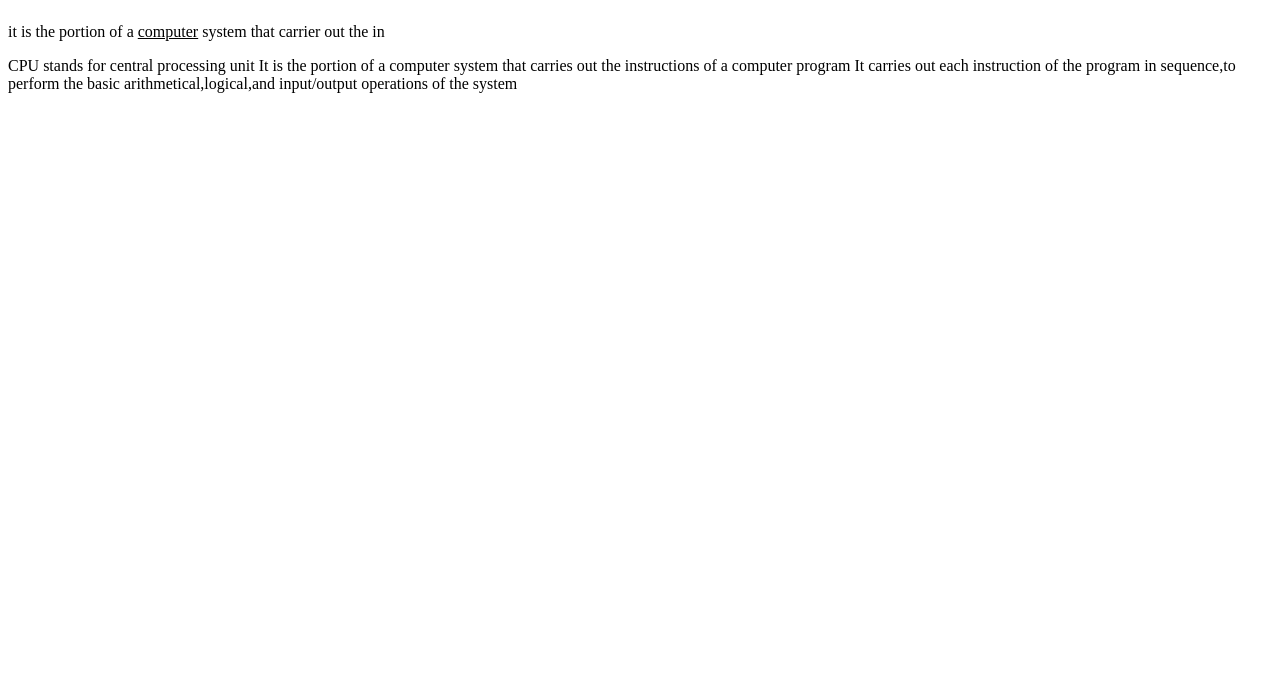
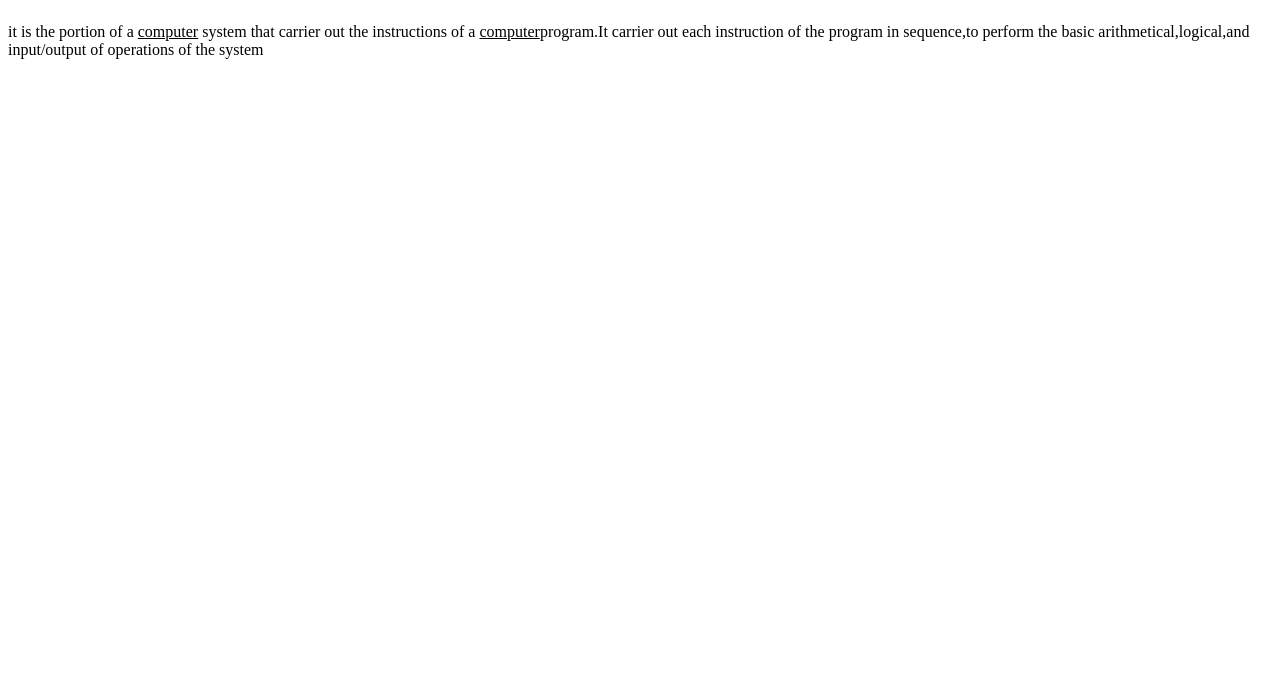
Before and after one commit to iamneo-production/adedeebadeeffeadaeccdfffebaeceaec, a website: page public/index.html in a window 1280 px wide. Shown: the part 122-800 px from the top of the page. Drawn offline with Linux system fonts and the light colour scheme.

Commit message:
Backup Commit

```diff
--- a/public/index.html
+++ b/public/index.html
@@ -10,9 +10,7 @@
 <body>
 <h1>CPU</h1>
 <h2><u> <b> CPU</b>stands for central processing unit</u></h2><br>
-it is the portion of a <u>computer</u> system that carrier out the in
-<p>CPU stands for central processing unit
-    It is the portion of a computer system that carries out the instructions of a computer program It carries out each instruction of the program in sequence,to perform the basic arithmetical,logical,and input/output operations of the system
+it is the portion of a <u>computer</u> system that carrier out the instructions of a <u>computer</u>program.It carrier out each instruction of the program in sequence,to perform the basic arithmetical,logical,and input/output of operations of the system
 </p>
 </body>
 </html>
```
